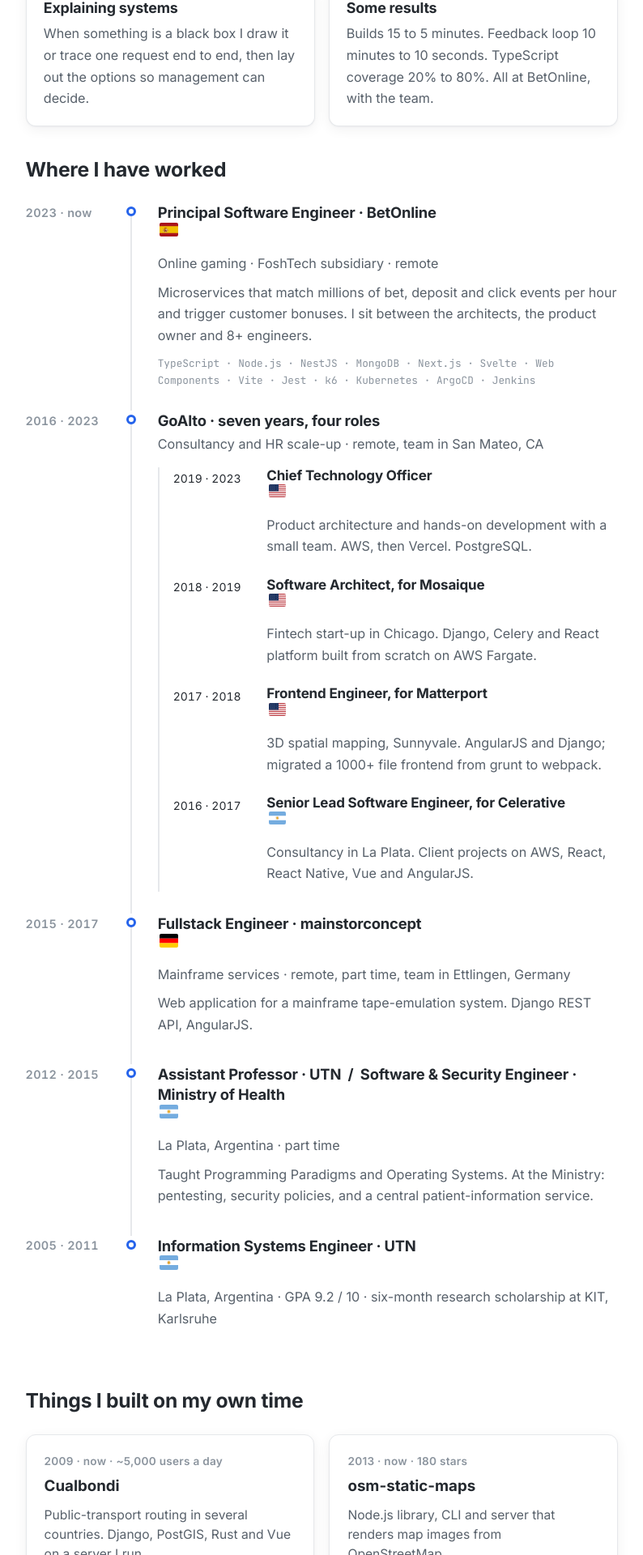
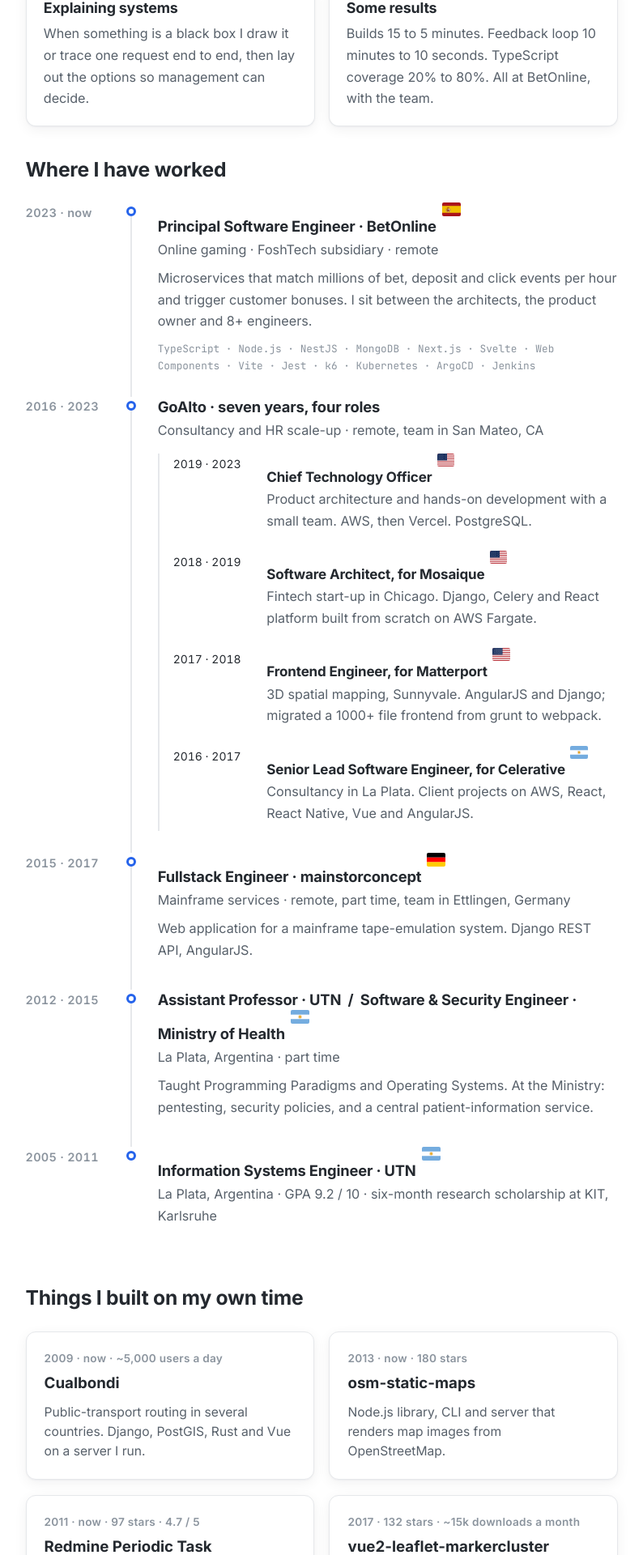
Before and after one commit to jperelli/jperelli.github.io, a Jekyll site: the page built from index.md, in a window 1280 px wide. Shown: the part 1148-3068 px from the top of the page at 81% size, without its empty margins (243-1037 px from the left). Built offline with Jekyll 4.4.1, drawn with Linux system fonts in a browser that asks for light colours.

Commit message:
Flags inline in headings

```diff
--- a/public/css/style.css
+++ b/public/css/style.css
@@ -778,7 +778,7 @@
   padding-top: 0.15rem;
 }
 .tl-sub h4 { margin: 0 0 0.2rem; font-size: 1rem; }
-.flag { width: 1.25em; height: auto; vertical-align: -0.1em; margin-left: 0.15em; border-radius: 2px; }
+.flag { display: inline-block; width: 1.25em; height: auto; vertical-align: -0.1em; margin-left: 0.15em; border-radius: 2px; }
 .tl-sub p { margin: 0; font-size: 0.95rem; }
 .hero-engineer {
   display: grid;
```
